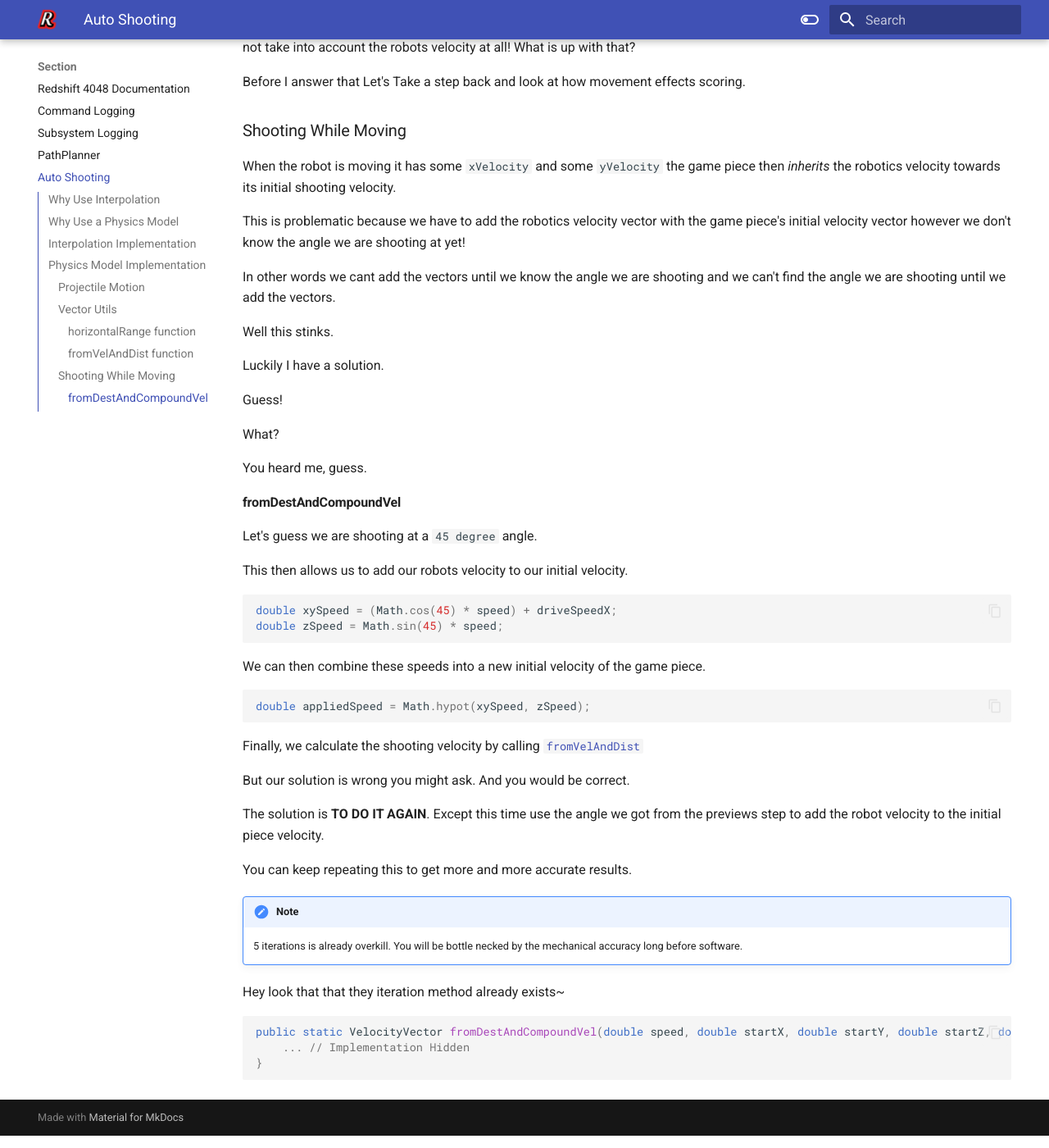
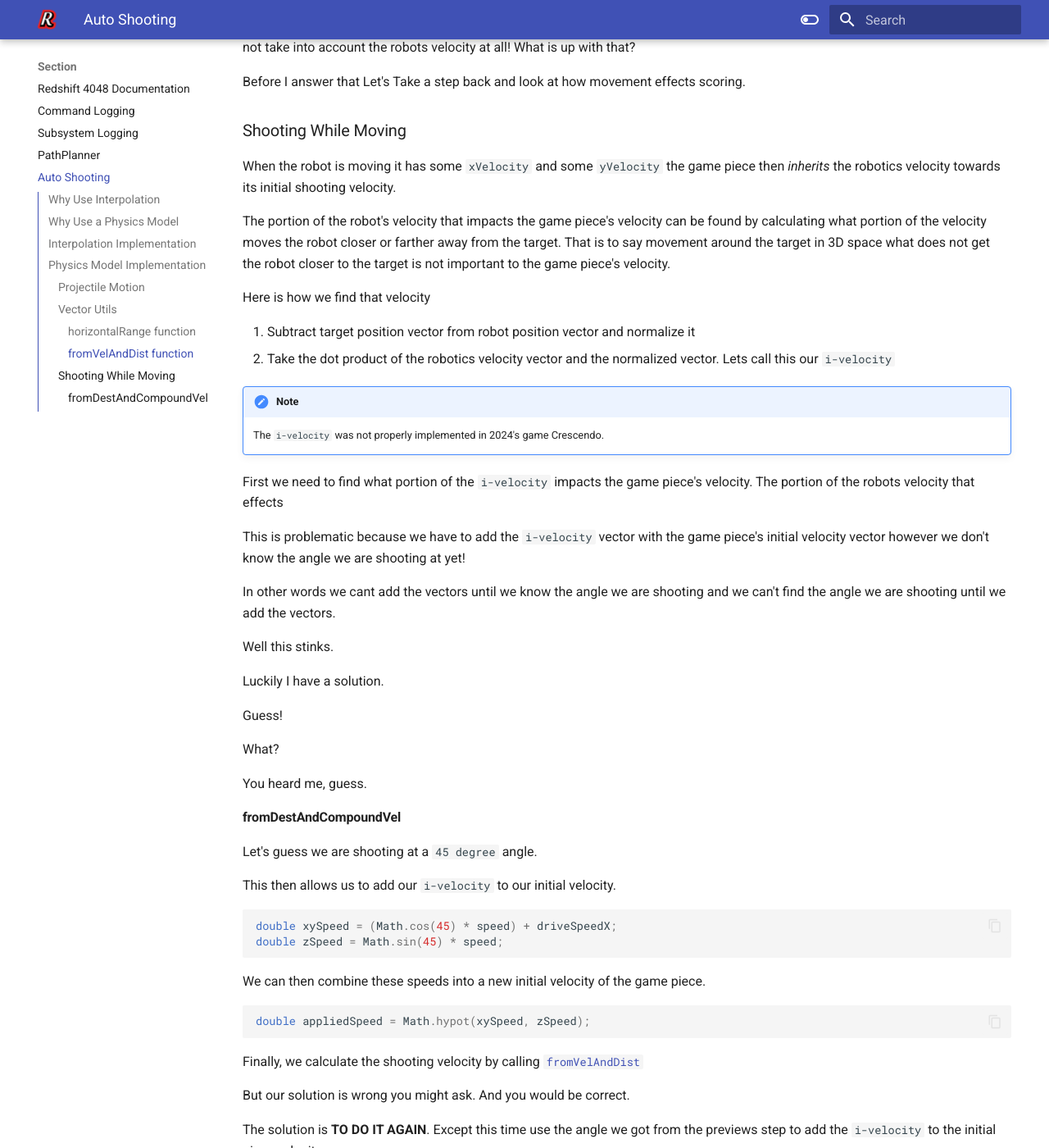
Before and after one commit to FRC4048/robot-docs, an MkDocs documentation site: the page built from docs/auto-shoot.md, in a window 1280 px wide and 1400 px high, scrolled down 3290 px. Shown: the whole window at 82% size. Built offline with MkDocs 1.6.1 and Material for MkDocs 9.7.7, drawn with Linux system fonts in a browser that asks for light colours.

Commit message:
added info about how to turn robot velocity into a target centric i-velocity

```diff
--- a/docs/auto-shoot.md
+++ b/docs/auto-shoot.md
@@ -130,7 +130,19 @@ Before I answer that Let's Take a step back and look at how movement effects sco
 
 When the robot is moving it has some `xVelocity` and some `yVelocity` the game piece then *inherits* the robotics velocity towards its initial shooting velocity.
 
-This is problematic because we have to add the robotics velocity vector with the game piece's initial velocity vector however we don't know the angle we are shooting at yet!
+The portion of the robot's velocity that impacts the game piece's velocity can be found by calculating what portion of the velocity moves the robot closer or farther away from the target. That is to say movement around the target in 3D space what does not get the robot closer to the target is not important to the game piece's velocity.
+
+Here is how we find that velocity
+
+1. Subtract target position vector from robot position vector and normalize it
+2. Take the dot product of the robotics velocity vector and the normalized vector.
+Lets call this our `i-velocity`
+!!! note
+    The `i-velocity` was not properly implemented in 2024's game Crescendo.
+
+First we need to find what portion of the `i-velocity` impacts the game piece's velocity. The portion of the robots velocity that effects
+
+This is problematic because we have to add the `i-velocity` vector with the game piece's initial velocity vector however we don't know the angle we are shooting at yet!
 
 In other words we cant add the vectors until we know the angle we are shooting and we can't find the angle we are shooting until we add the vectors.
 
```
Also changed, not shown: other parts of docs/auto-shoot.md (+2 -2 lines).
